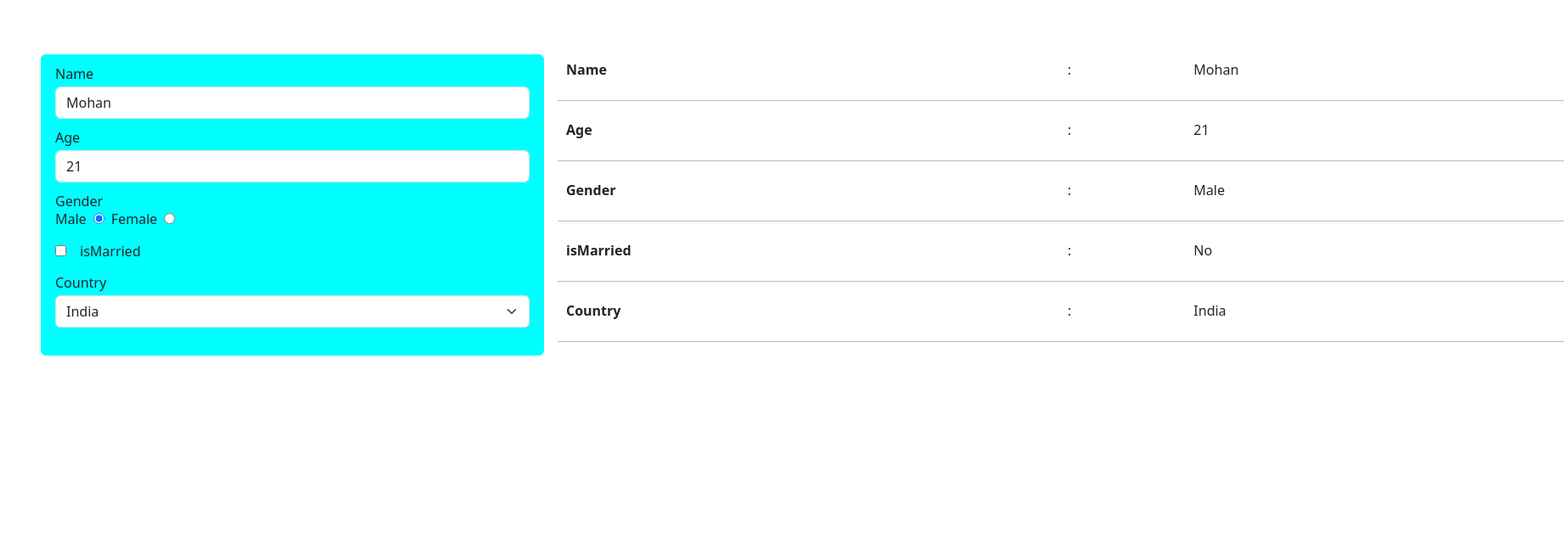
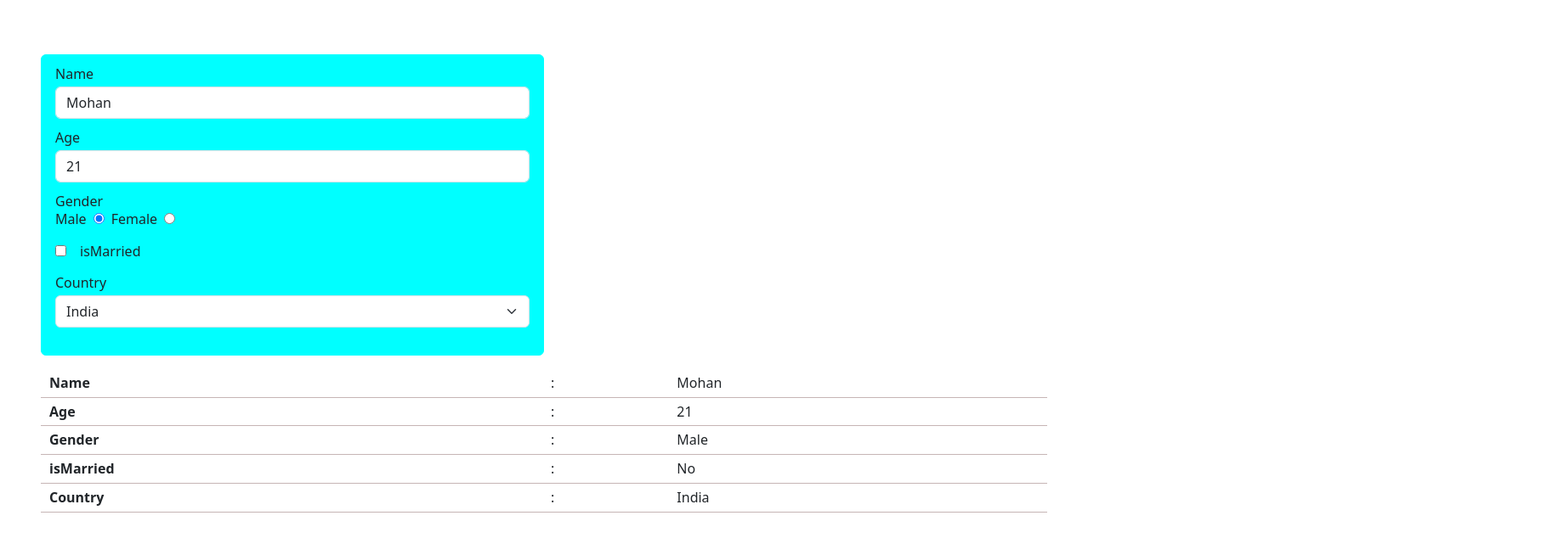
Before and after one commit to MohanavelR/React_simple_projects, a React (Vite) app: page /userform in a window 1280 px wide. Shown: the top 634 px of the page at 85% size, 1840 px wide, since content can reach past the window. Built offline with nearby package versions, Linux system fonts and the light colour scheme; a web font is replaced by a local one.

Commit message:
userform

```diff
--- a/src/03_UserForm/UserForm.jsx
+++ b/src/03_UserForm/UserForm.jsx
@@ -10,7 +10,7 @@ function HandleForm(e){
   setUser({...user,[name]:value})
 }
 return (
-    <div className='p-5 d-flex  gap-3'>
+    <div className='p-5 d-flex flex-wrap  gap-3'>
     <div className='mt-3 col-12 col-md-6  borderd-form p-3 rounded'>
     <div className="mb-3">
         <label htmlFor="exampleFormControlInput1" className="form-label">Name</label>
```
